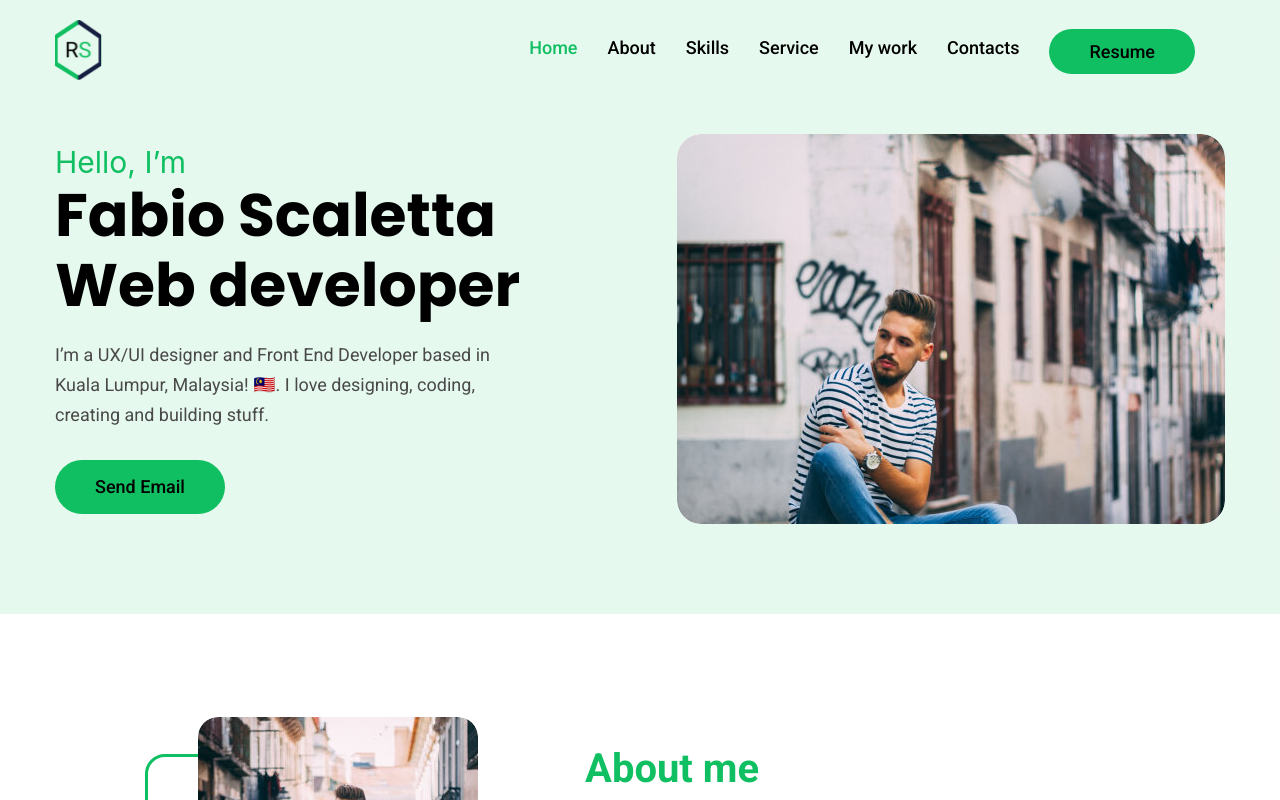
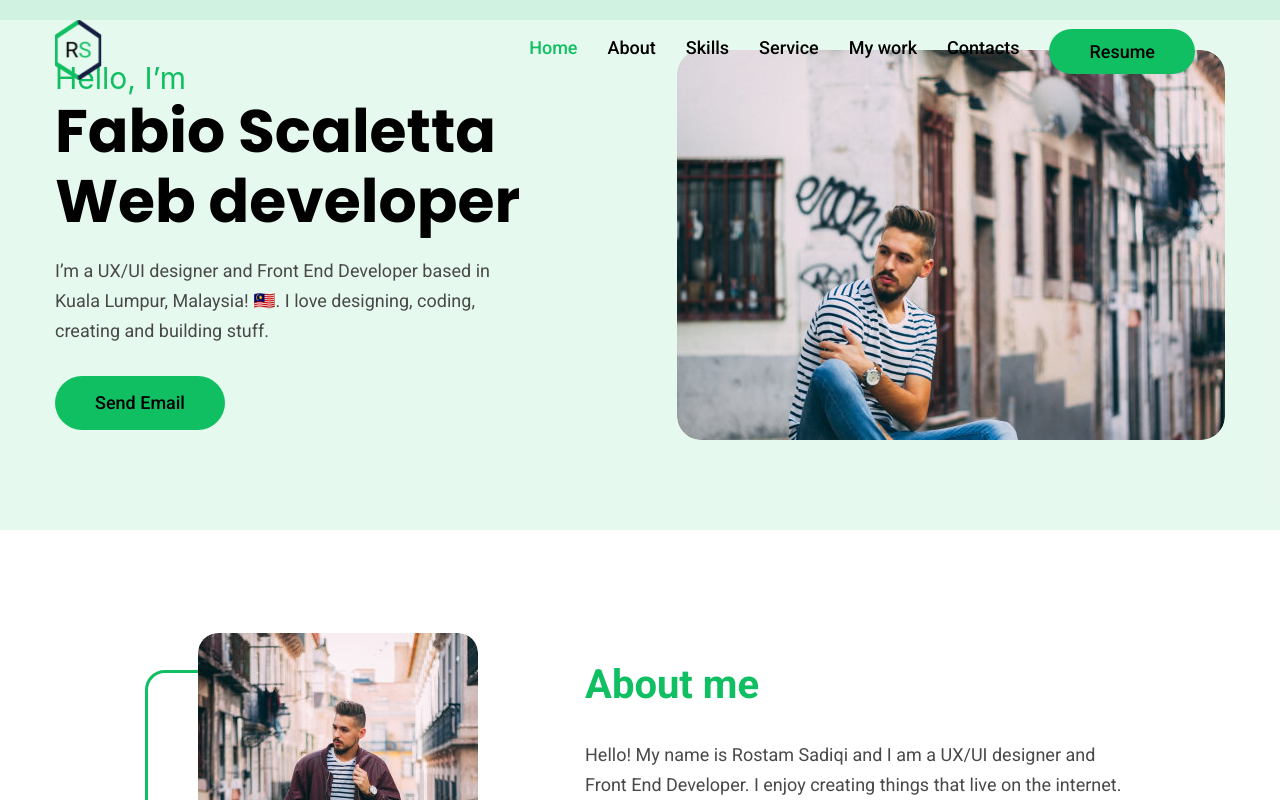
Before and after one commit to SandraVLP/portfolio-start-project, a React app in the folder portfolio-start-project-main/: page / in a window 1280 px wide. Shown: the top 800 px of the page. Built offline with nearby package versions, Linux system fonts and the light colour scheme.

Commit message:
header foxed

```diff
--- a/portfolio-start-project-main/src/layout/Header.tsx
+++ b/portfolio-start-project-main/src/layout/Header.tsx
@@ -47,7 +47,13 @@ export function Header() {
 
 const StyledHeader = styled.header`
   background-color: ${myTheme.secondary};
+  height: fit-content;
   padding-top: 20px;
+  position: fixed;
+  height: 0;
+  right: 0;
+  left: 0;
+  z-index: 5;
 `;
 
 const StyledNav = styled.nav`
```
